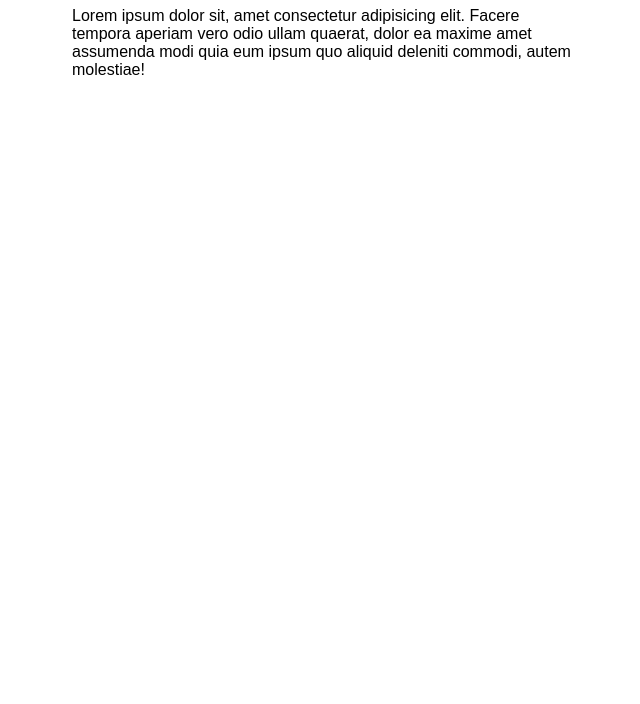
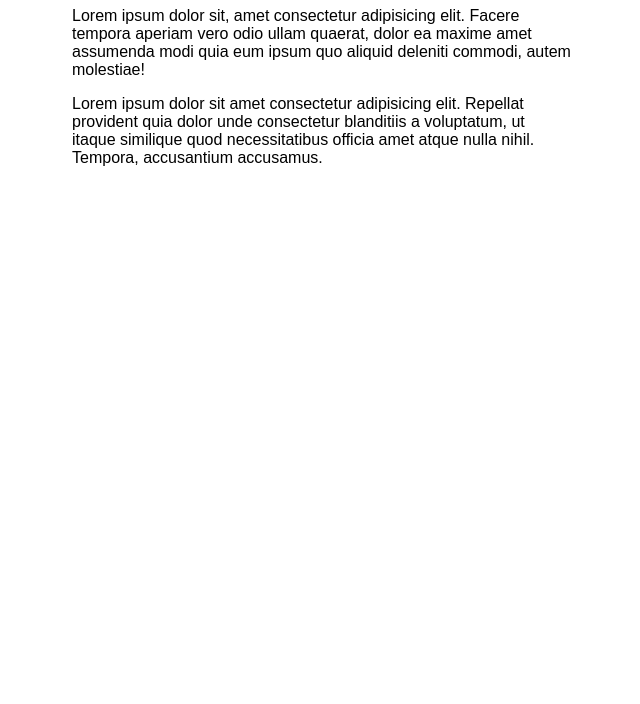
Before and after one commit to MaxSSO/pruebas-git, a plain HTML site: page index.html in a window 1280 px wide. Shown: the part 96-800 px from the top of the page, without its empty margins (318-958 px from the left). Drawn offline with Linux system fonts and the light colour scheme.

Commit message:
add: paragraph

```diff
--- a/index.html
+++ b/index.html
@@ -11,6 +11,7 @@
   <div class="container">
     <h1>Title</h1>
     <p>Lorem ipsum dolor sit, amet consectetur adipisicing elit. Facere tempora aperiam vero odio ullam quaerat, dolor ea maxime amet assumenda modi quia eum ipsum quo aliquid deleniti commodi, autem molestiae!</p>
+    <p>Lorem ipsum dolor sit amet consectetur adipisicing elit. Repellat provident quia dolor unde consectetur blanditiis a voluptatum, ut itaque similique quod necessitatibus officia amet atque nulla nihil. Tempora, accusantium accusamus.</p>
   </div>
 </body>
 </html>
```
